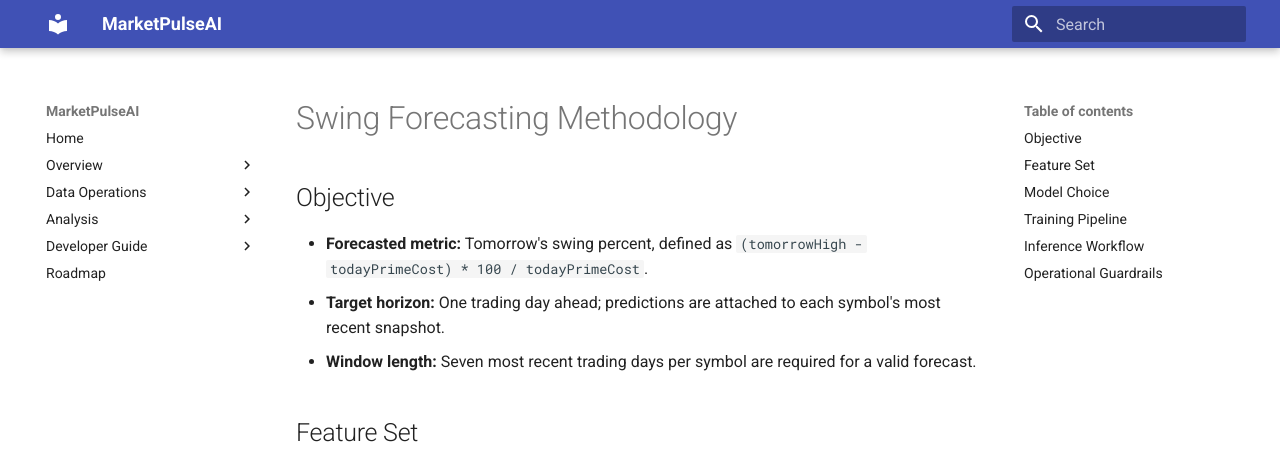
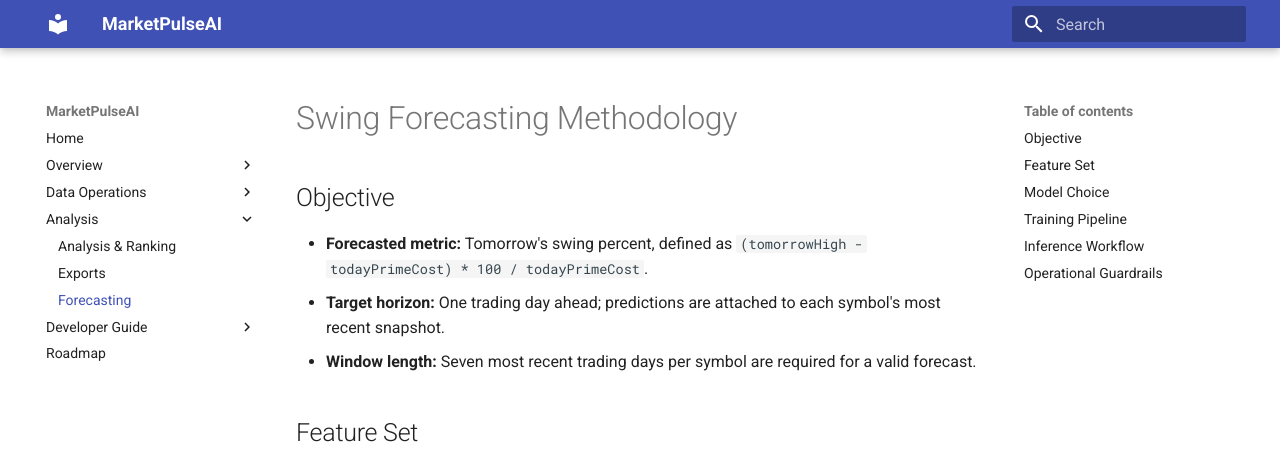
Before and after one commit to shari-ar/MarketPulseAI, an MkDocs documentation site: the page built from docs/forecasting.md, in a window 1280 px wide. Shown: the top 450 px of the page. Built offline with MkDocs 1.6.1 and Material for MkDocs 9.7.7, drawn with Linux system fonts in a browser that asks for light colours.

Commit message:
Add forecasting guide to navigation

```diff
--- a/mkdocs.yml
+++ b/mkdocs.yml
@@ -15,6 +15,7 @@ nav:
   - Analysis:
       - Analysis & Ranking: analysis.md
       - Exports: exports.md
+      - Forecasting: forecasting.md
   - Developer Guide:
       - Development Setup: dev-setup.md
       - Testing: testing.md
```
